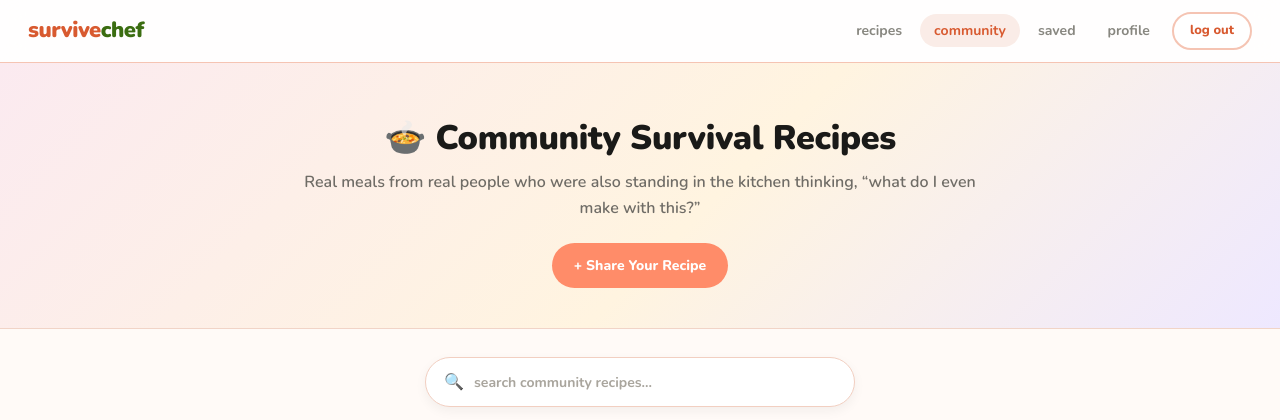
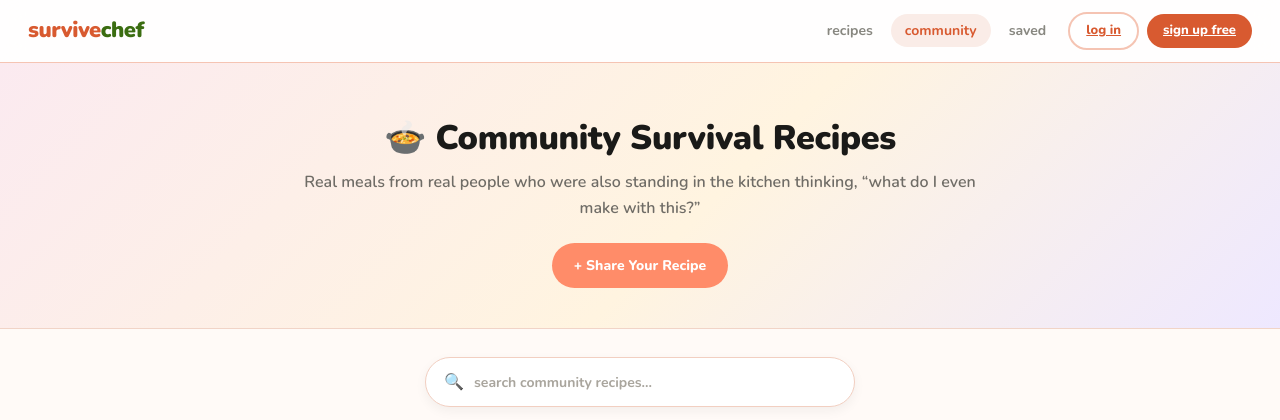
Before and after one commit to xAmyyang/cits5505, a Flask app: page /community in a window 1280 px wide. Shown: the top 420 px of the page. Run offline with Flask 3, Linux system fonts and the light colour scheme.

Commit message:
Add session-aware navigation to recipe pages

```diff
--- a/templates/community.html
+++ b/templates/community.html
@@ -20,8 +20,13 @@
       <a href="{{ url_for('ingredient_selection') }}" class="sc-nav-link">recipes</a>
       <a href="{{ url_for('community') }}" class="sc-nav-link active">community</a>
       <a href="{{ url_for('saved_recipes') }}" class="sc-nav-link">saved</a>
+      {% if is_logged_in %}
       <a href="{{ url_for('profile') }}" class="sc-nav-link">profile</a>
-      <button class="sc-nav-btn ghost">log out</button>
+      <a href="{{ url_for('logout') }}" class="sc-nav-btn ghost">log out</a>
+      {% else %}
+      <a href="{{ url_for('login') }}" class="sc-nav-btn ghost">log in</a>
+      <a href="{{ url_for('signup') }}" class="sc-nav-btn solid">sign up free</a>
+      {% endif %}
     </div>
   </nav>
 
```
Also changed, not shown: templates/ingredient-selection.html (+9 -0 lines).
